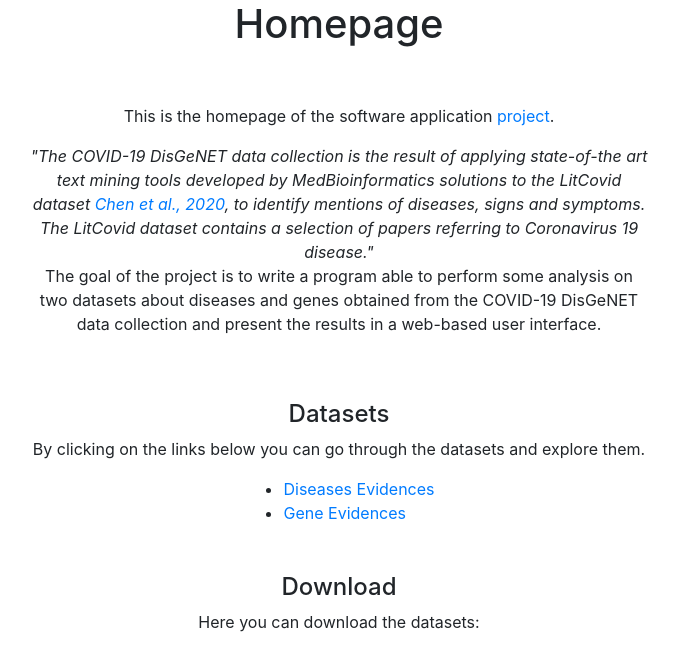
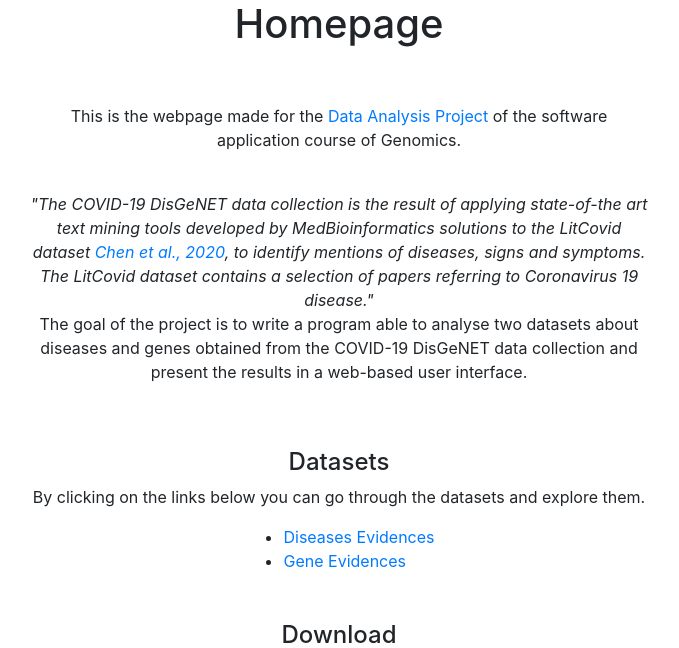
Before and after one commit to Alessandro201/SoftAppProject, a Flask app: page / in a window 1280 px wide. Shown: the part 56-704 px from the top of the page, without its empty margins (301-980 px from the left). Run offline with Flask 2, Linux system fonts and the light colour scheme; parts of the project's set-up code (start-up, migrations or seed data) failed here and were passed over; some libraries are stand-ins or nearby versions.

Commit message:
Changed some text

```diff
--- a/templates/homepage.html
+++ b/templates/homepage.html
@@ -18,14 +18,17 @@
     <br><br/>
 
     <div class="whole-container">
-        <p class="center-align">This is the homepage of the software application
-            <a href="https://github.com/anuzzolese/genomics-unibo/tree/master/2020-2021/project">project</a>.<br></p>
+        <p class="center-align">This is the webpage made for  the
+        <a href="https://github.com/anuzzolese/genomics-unibo/tree/master/2020-2021/project">Data Analysis Project</a> of the software application course of Genomics.</p>
+
+        <br>
+
         <p class="center-align"><i>"The COVID-19 DisGeNET data collection is the result of applying state-of-the art text
             mining tools developed by MedBioinformatics solutions to the LitCovid dataset
             <a href="https://pubmed.ncbi.nlm.nih.gov/32157233/">Chen et al., 2020</a>, to
             identify mentions of diseases, signs and symptoms. The LitCovid dataset contains a selection of
             papers referring to Coronavirus 19 disease."</i><br>
-            The goal of the project is to write a program able to perform some analysis on two datasets about
+            The goal of the project is to write a program able to analyse  two datasets about
             diseases and genes obtained from the COVID-19 DisGeNET data collection and present the results in
             a web-based user interface.</p>
 
```
